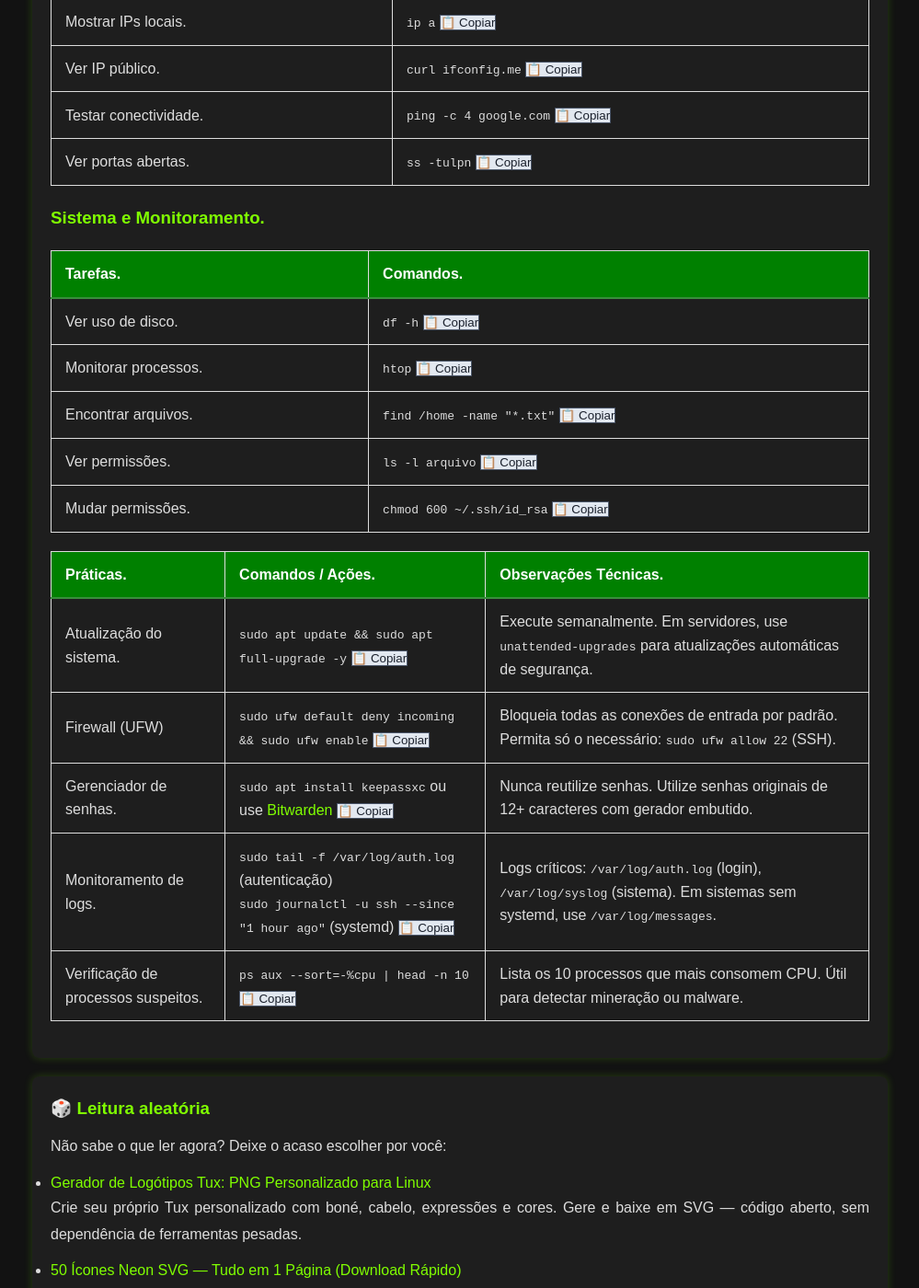
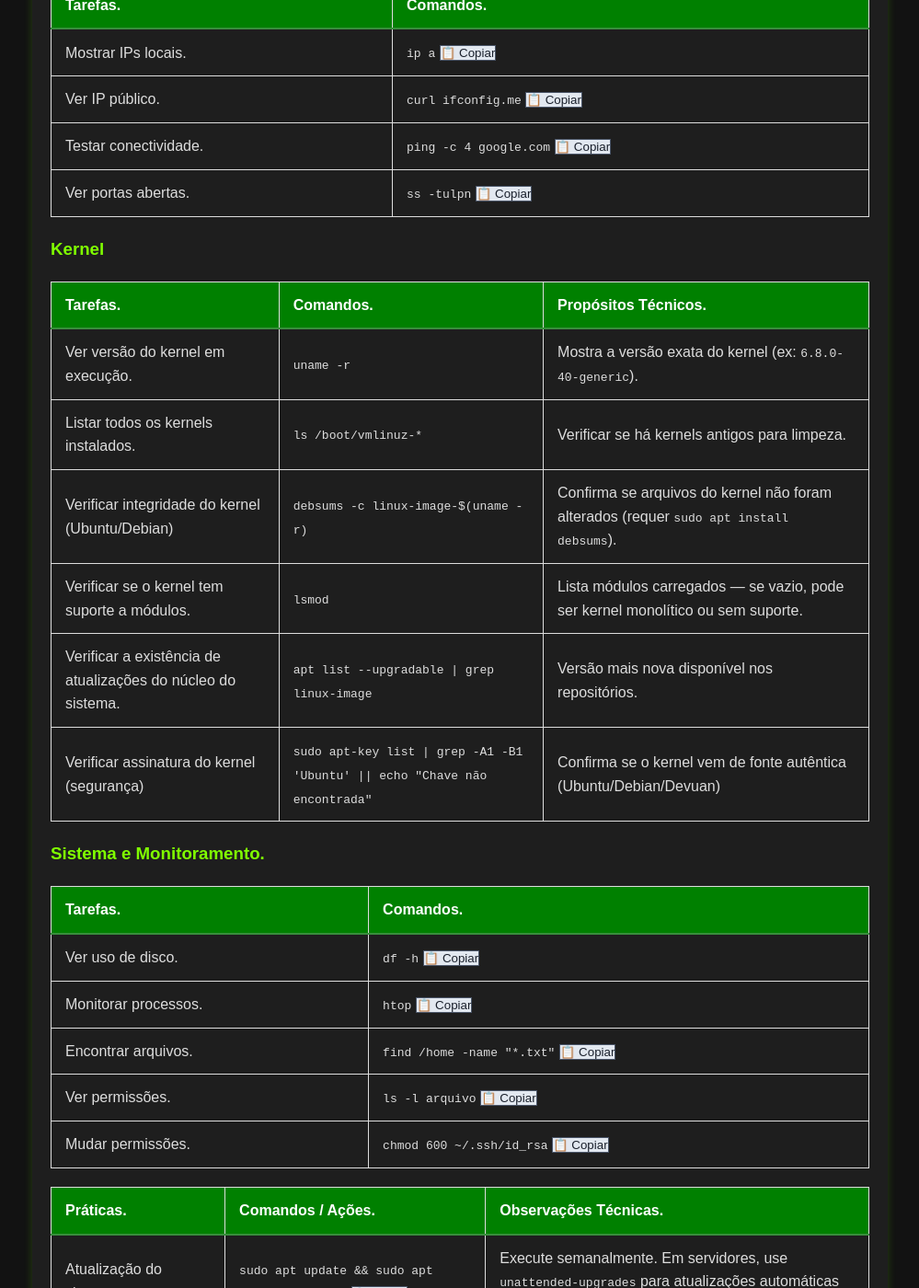
Before and after one commit to Piolinux/piolinux-site, a Jekyll site: the page built from _pages/_iniciantes/terminal-linux-referencia-tecnica-completa.md, in a window 1280 px wide and 1400 px high, scrolled down 1290 px. Shown: the whole window at 92% size, without its empty margins (140-1139 px from the left). Built offline with Jekyll 4.4.1, drawn with Linux system fonts in a browser that asks for light colours.

Commit message:
Update terminal-linux-referencia-tecnica-completa.md

```diff
--- a/_pages/_iniciantes/terminal-linux-referencia-tecnica-completa.md
+++ b/_pages/_iniciantes/terminal-linux-referencia-tecnica-completa.md
@@ -126,6 +126,50 @@ tags: [dicas, linux, terminal, bash, zsh, ohmyzsh, iterm2, produtividade]
   </tbody>
 </table>
 
+<h3 id="kernel">Kernel</h3>
+<div class="table-container">
+  <table class="evergreen-table">
+    <thead>
+      <tr>
+        <th>Tarefas.</th>
+        <th>Comandos.</th>
+        <th>Propósitos Técnicos.</th>
+      </tr>
+    </thead>
+    <tbody>
+      <tr>
+        <td data-label="Tarefa">Ver versão do kernel em execução.</td>
+        <td data-label="Comando"><code>uname -r</code></td>
+        <td data-label="Propósito Técnico">Mostra a versão exata do kernel (ex: <code>6.8.0-40-generic</code>).</td>
+      </tr>
+      <tr>
+        <td data-label="Tarefa">Listar todos os kernels instalados.</td>
+        <td data-label="Comando"><code>ls /boot/vmlinuz-*</code></td>
+        <td data-label="Propósito Técnico">Verificar se há kernels antigos para limpeza.</td>
+      </tr>
+      <tr>
+        <td data-label="Tarefa">Verificar integridade do kernel (Ubuntu/Debian)</td>
+        <td data-label="Comando"><code>debsums -c linux-image-$(uname -r)</code></td>
+        <td data-label="Propósito Técnico">Confirma se arquivos do kernel não foram alterados (requer <code>sudo apt install debsums</code>).</td>
+      </tr>
+      <tr>
+        <td data-label="Tarefa">Verificar se o kernel tem suporte a módulos.</td>
+        <td data-label="Comando"><code>lsmod</code></td>
+        <td data-label="Propósito Técnico">Lista módulos carregados — se vazio, pode ser kernel monolítico ou sem suporte.</td>
+      </tr>
+      <tr>
+        <td data-label="Tarefa">Verificar a existência de atualizações do núcleo do sistema.</td>
+        <td data-label="Comando"><code>apt list --upgradable | grep linux-image</code></td>
+        <td data-label="Propósito Técnico">Versão mais nova disponível nos repositórios.</td>
+      </tr>
+      <tr>
+        <td data-label="Tarefa">Verificar assinatura do kernel (segurança)</td>
+        <td data-label="Comando"><code>sudo apt-key list | grep -A1 -B1 'Ubuntu' || echo "Chave não encontrada"</code></td>
+        <td data-label="Propósito Técnico">Confirma se o kernel vem de fonte autêntica (Ubuntu/Debian/Devuan)</td>
+      </tr>
+    </tbody>
+  </table>
+</div>
 
 
 
```
